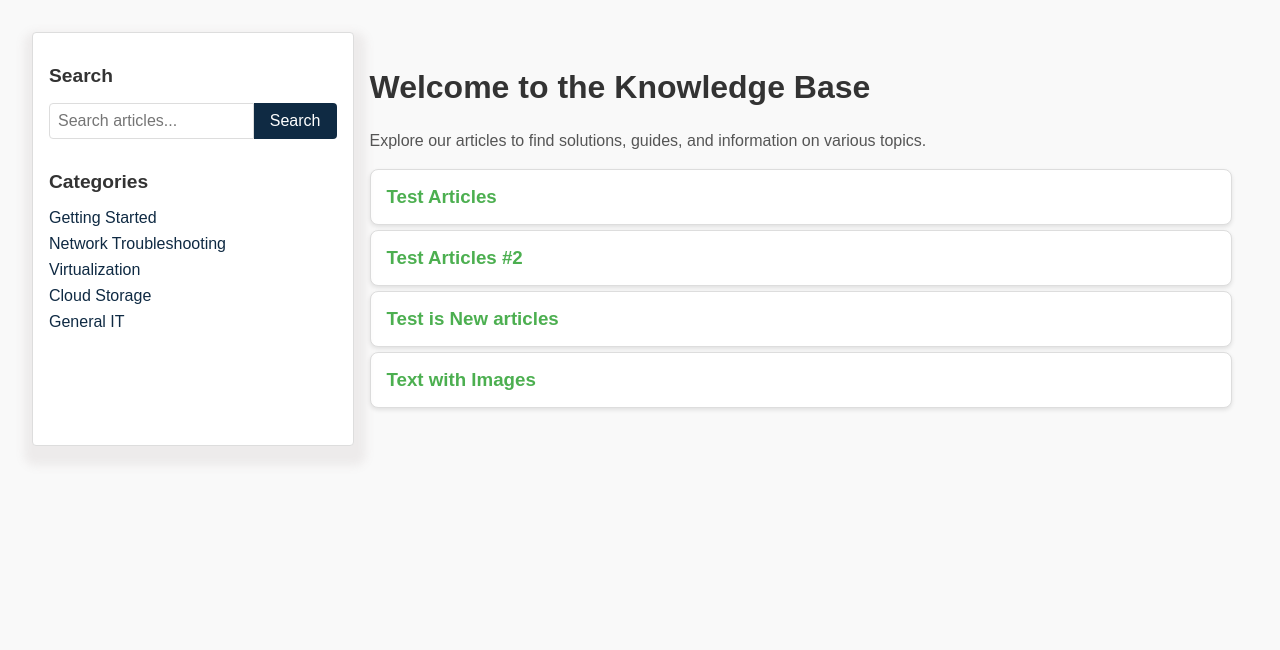
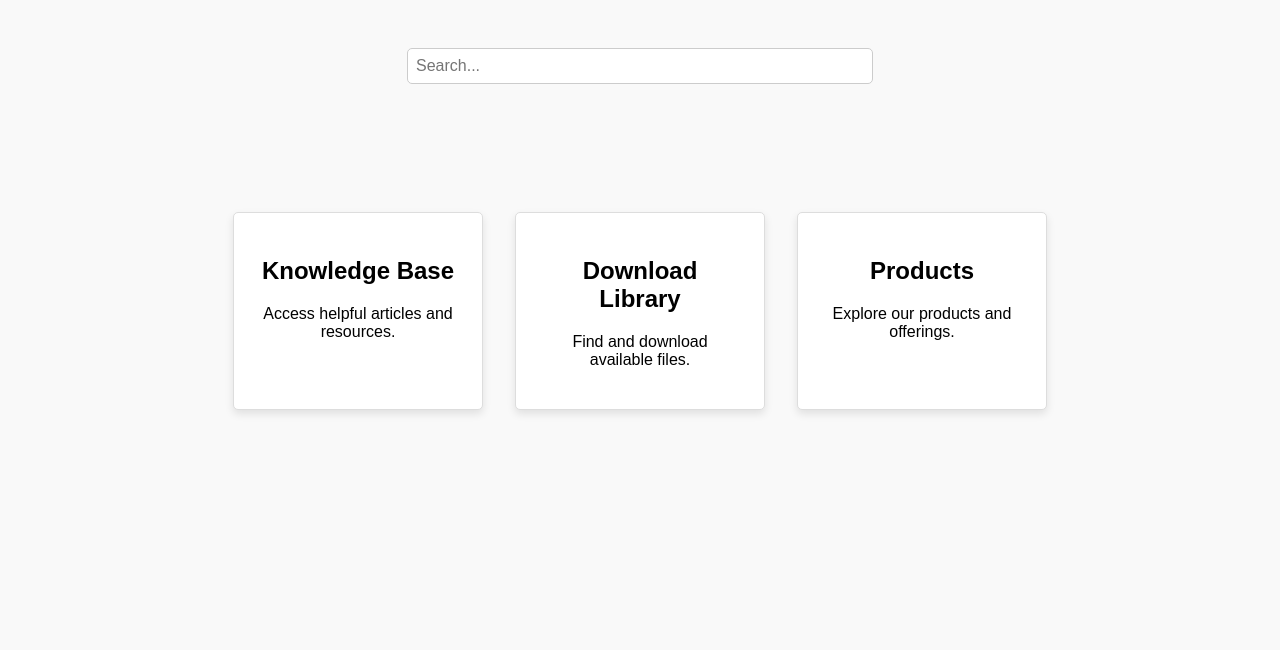
Before and after one commit to arjelou/prjsystem-locDev, a Django app: page / in a window 1280 px wide. Shown: the part 50-700 px from the top of the page. Run offline with Django 5.2, Linux system fonts and the light colour scheme; data comes from the database, SQL or seed files in the repository; both versions use the stored data as it was after the commit; some libraries are stand-ins or nearby versions.

Commit message:
Added HomePage

```diff
--- a/articles/urls.py
+++ b/articles/urls.py
@@ -2,7 +2,8 @@
 from . import views
 
 urlpatterns = [
-    path('', views.article_list, name='articlelist'),
+    path('', views.HomePage, name='HomePage'),
+    path('articles/', views.article_list, name='articlelist'),
     path('<int:article_id>/', views.article_detail, name='article_detail'),
     path('search/', views.article_search, name='article_search'),
 ]
--- a/articles/views.py
+++ b/articles/views.py
@@ -5,6 +5,10 @@
 from .models import Article, Category
 from django.db.models import Q # type: ignore
 from django.http import HttpResponse # type: ignore
+
+def HomePage(request):
+    return render(request, 'master.html')
+
 
 def article_list(request):
     articles = Article.objects.all()
--- a/templates/base.html
+++ b/templates/base.html
@@ -206,8 +206,8 @@
             <!--<a href="#">Knowledge Base</a>-->
         </div>
         <div class="nav-links">
-            <a href="#">Home</a>
-            <a href="/">Articles</a>
+            <a href="/">Home</a>
+            <a href="/articles/">Articles</a>
             <a href="{% url 'customer_list' %}">Download Library</a>
             <a href="/admin/">Login</a>
         </div>
--- a/templates/cre.html
+++ b/templates/cre.html
@@ -4,5 +4,3 @@
 
 End-uer:
 Link: 127.0.0.1:8000/ - List of articles
-
-Test-Dev
--- /dev/null
+++ b/templates/master.html
@@ -0,0 +1,119 @@
+<!DOCTYPE html>
+<html lang="en">
+<head>
+    <meta charset="UTF-8">
+    <meta name="viewport" content="width=device-width, initial-scale=1.0">
+    <title>Telligens - Knowledge Base</title>
+    <style>
+        body {
+            font-family: Arial, sans-serif;
+            margin: 0;
+            padding: 0;
+            background-color: #f9f9f9;
+        }
+
+        /* Navbar Styles */
+        .navbar {
+            display: flex;
+            justify-content: space-between;
+            align-items: center;
+            background-color: #0f2a43;
+            padding: 1rem;
+            color: white;
+            position: sticky;
+            top: 0;
+            z-index: 1000;
+        }
+        .navbar a {
+            color: white;
+            text-decoration: none;
+            padding: 0 1rem;
+        }
+        .navbar a:hover {
+            background-color: #dde0e3;
+            padding: 1rem;
+            color: #0f2a43;
+        }
+        .search-bar {
+            margin: 3rem 0;
+            display: flex;
+            justify-content: center;
+        }
+        .search-bar input[type="text"] {
+            width: 35%;
+            padding: 0.5rem;
+            font-size: 1rem;
+            border: 1px solid #ccc;
+            border-radius: 5px;
+        }
+
+        .content {
+            display: flex;
+            gap: 2rem;
+            justify-content: center;
+            margin-top: 10%;
+        }
+        .box {
+            width: 200px;
+            padding: 1.5rem;
+            text-align: center;
+            background-color: #fff;
+            border: 1px solid #ddd;
+            border-radius: 5px;
+            box-shadow: 0 4px 8px rgba(0, 0, 0, 0.1);
+        }
+
+        /* Footer Styles */
+        .footer {
+            background-color: #0f2a43;
+            color: white;
+            text-align: center;
+            padding: .1rem;
+            position: fixed;
+            bottom: 0;
+            width: 100%;
+        }
+
+
+    </style>
+</head>
+<body>
+
+    <!-- Navbar -->
+    <div class="navbar">
+        <div class="logo">
+            <!--<a href="#">Knowledge Base</a>-->
+        </div>
+        <div class="nav-links">
+            <a href="{% url 'HomePage' %}">Home</a>
+            <a href="/articles/">Articles</a>
+            <a href="{% url 'customer_list' %}">Download Library</a>
+            <a href="/admin/">Login</a>
+        </div>
+    </div>
+
+    <div class="search-bar">
+        <input type="text" placeholder="Search...">
+    </div>
+
+    <div class="content">
+        <div class="box">
+            <h2>Knowledge Base</h2>
+            <p>Access helpful articles and resources.</p>
+        </div>
+        <div class="box">
+            <h2>Download Library</h2>
+            <p>Find and download available files.</p>
+        </div>
+        <div class="box">
+            <h2>Products</h2>
+            <p>Explore our products and offerings.</p>
+        </div>
+    </div>
+    <!-- Footer -->
+    <div class="footer">
+        <p>&copy; 2024 Telligens Technologies, LLC.</p>
+    </div>
+
+</body>
+</html>
```
Also changed, not shown: db.sqlite3.
